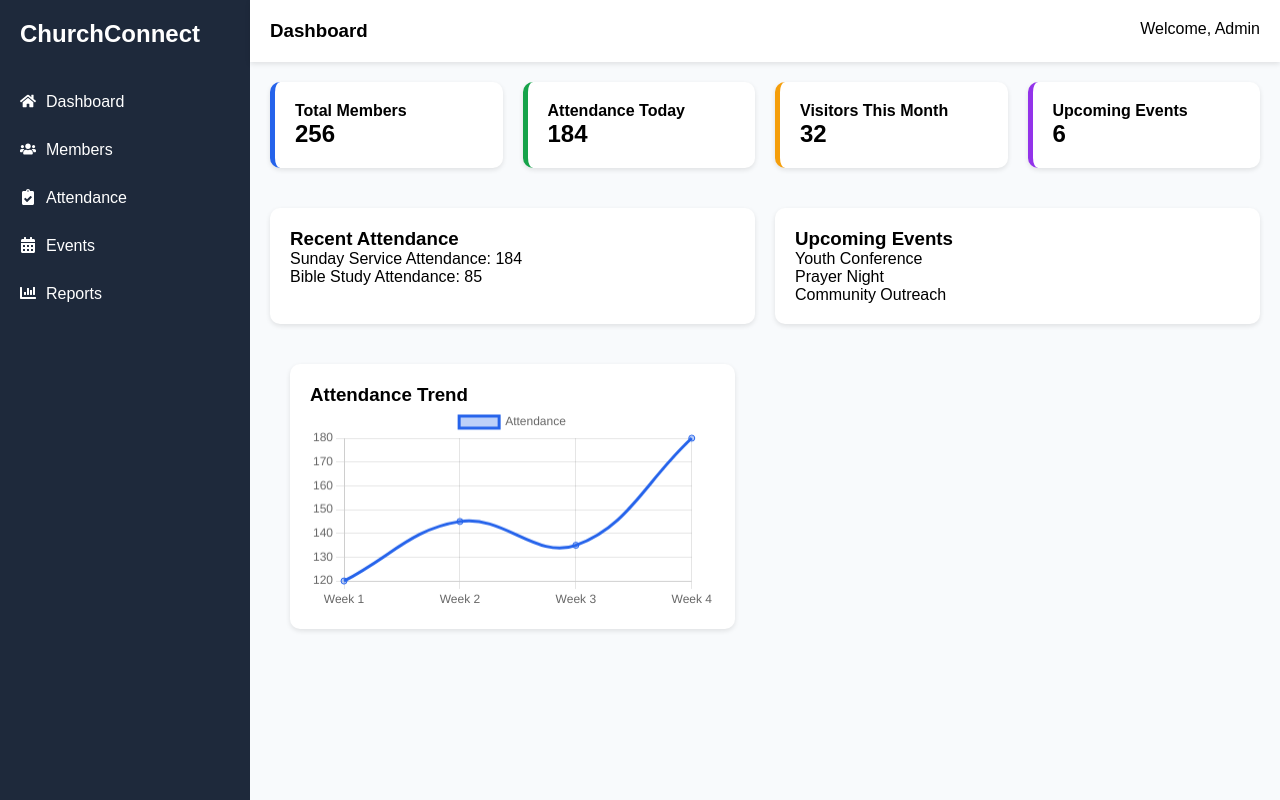
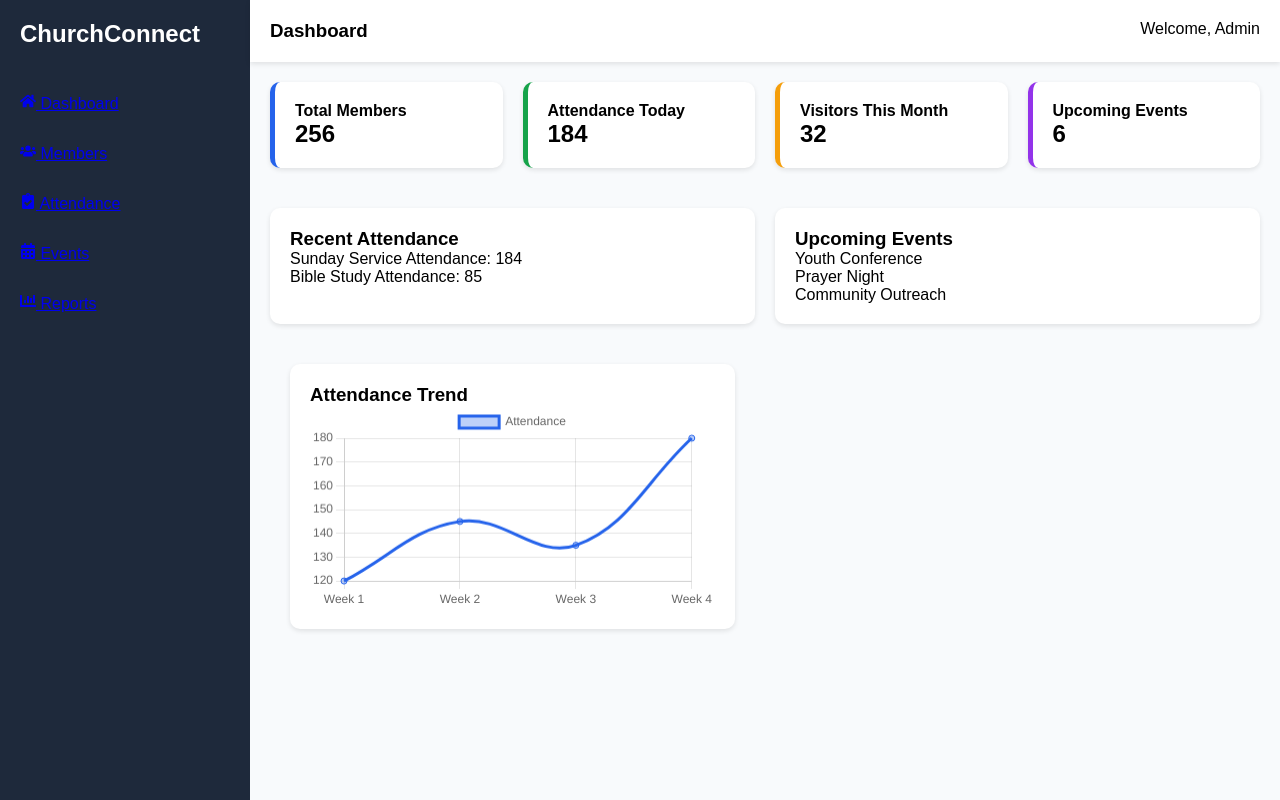
Before and after one commit to MphoJr/Church-Connect, a React (Vite) app in the folder client/: page / in a window 1280 px wide. Built offline with nearby package versions, Linux system fonts and the light colour scheme.

Commit message:
Refactor Sidebar component to wrap menu items in Link components for improved navigation

```diff
--- a/client/src/components/Sidebar.jsx
+++ b/client/src/components/Sidebar.jsx
@@ -5,29 +5,43 @@ import {
   FaCalendarAlt,
   FaChartBar,
 } from "react-icons/fa";
+import { Link } from "react-router-dom";
 
 const Sidebar = () => {
   return (
     <div className="sidebar">
       <h2>ChurchConnect</h2>
-
       <ul>
         <li>
-          <FaHome /> Dashboard
+          <Link to="/dashboard">
+            <FaHome /> Dashboard
+          </Link>
         </li>
+
         <li>
-          <FaUsers /> Members
+          <Link to="/members">
+            <FaUsers /> Members
+          </Link>
         </li>
+
         <li>
-          <FaClipboardCheck /> Attendance
+          <Link to="/attendance">
+            <FaClipboardCheck /> Attendance
+          </Link>
         </li>
+
         <li>
-          <FaCalendarAlt /> Events
+          <Link to="/events">
+            <FaCalendarAlt /> Events
+          </Link>
         </li>
+
         <li>
-          <FaChartBar /> Reports
+          <Link to="/reports">
+            <FaChartBar /> Reports
+          </Link>
         </li>
-      </ul>
+      </ul>{" "}
     </div>
   );
 };
```
